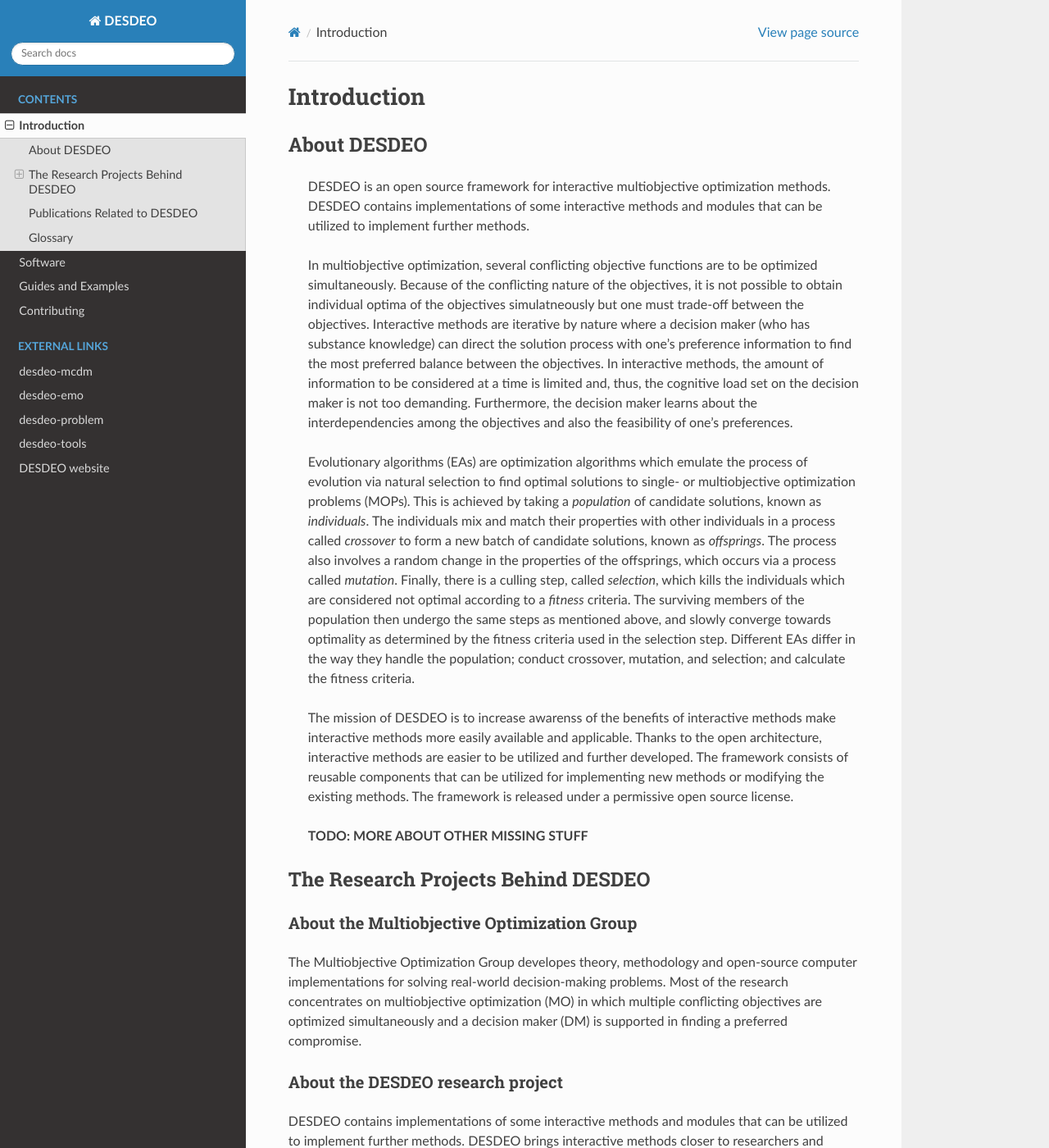
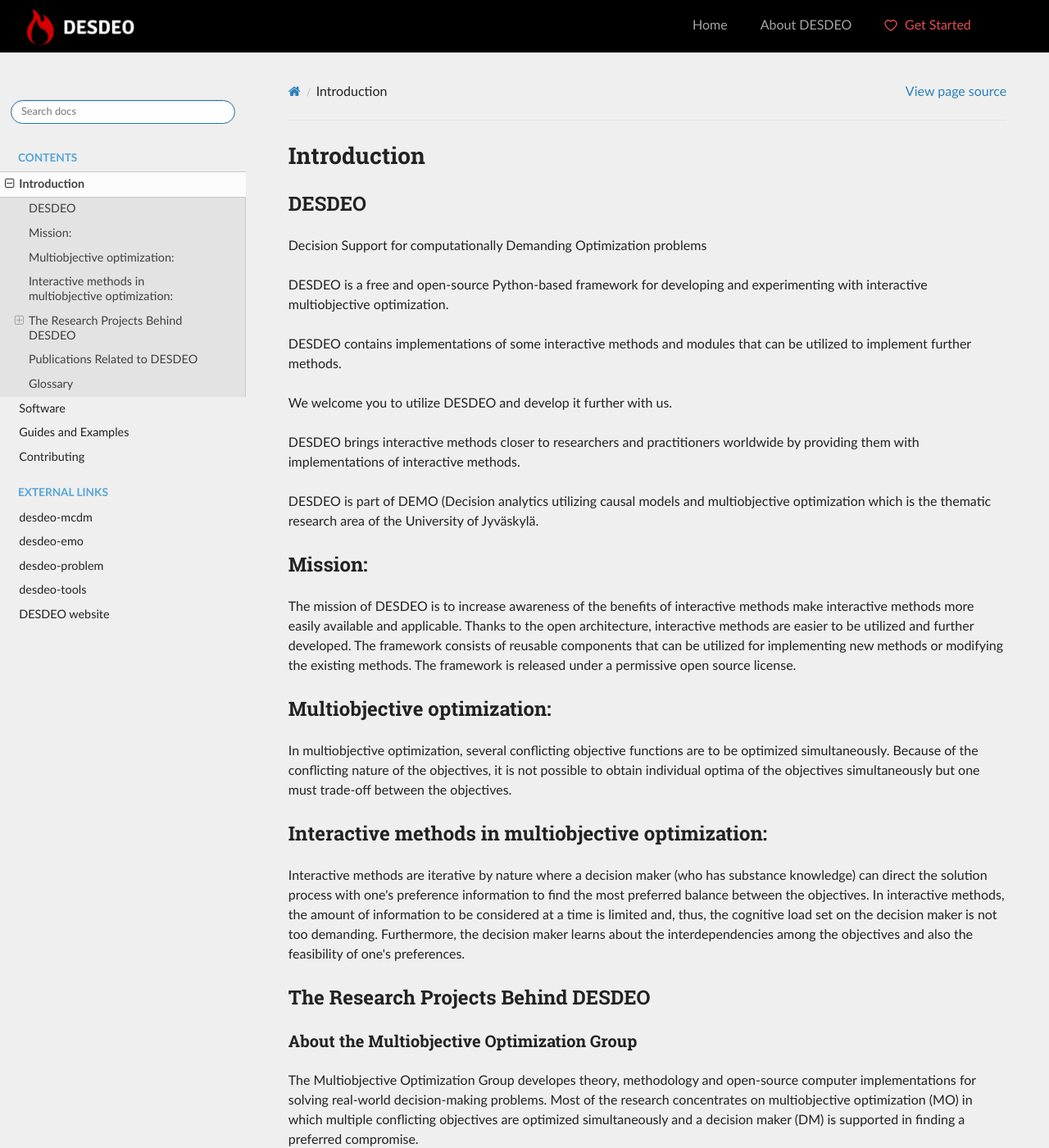
Before and after one commit to industrial-optimization-group/DESDEO, a Sphinx documentation site: the page built from docs/introduction.rst, in a window 1280 px wide and 1400 px high. Shown: the whole window at 82% size. Built offline with Sphinx 7.4.7 and the Read the Docs theme 2.0.0, drawn with Linux system fonts in a browser that asks for light colours.

Commit message:
Changes in layout

```diff
--- /dev/null
+++ b/docs/_templates/layout.html
@@ -0,0 +1,508 @@
+{% extends "!sphinx_rtd_theme/layout.html" %}
+
+{% block extrabody %}
+
+<div class="ge_header">
+  <a id="header-logo" href="index.html">
+    <img src="_static/desdeo_logo.png" alt="logo" style="width: 152px; height: auto;" />
+  </a>
+  <div id="header-actions">
+    <a class="header-item" href="index.html">Home</a>
+    <a class="header-item" href="introduction.html">About DESDEO</a>
+    <div id="sub-menu-header" onmouseover="document.getElementById('community-modal').style.height = '152px';"
+      onmouseout="document.getElementById('community-modal').style.height = '0';" class="header-item"
+      style="color:#e04e4e !important">
+      <i aria-label="icon: heart" style="margin-right:5px; position:relative; top:3px;">
+        <svg viewBox="64 64 896 896" focusable="false" class="" data-icon="heart" width="1em" height="1em"
+          fill="currentColor" aria-hidden="true">
+          <path
+            d="M923 283.6a260.04 260.04 0 0 0-56.9-82.8 264.4 264.4 0 0 0-84-55.5A265.34 265.34 0 0 0 679.7 125c-49.3 0-97.4 13.5-139.2 39-10 6.1-19.5 12.8-28.5 20.1-9-7.3-18.5-14-28.5-20.1-41.8-25.5-89.9-39-139.2-39-35.5 0-69.9 6.8-102.4 20.3-31.4 13-59.7 31.7-84 55.5a258.44 258.44 0 0 0-56.9 82.8c-13.9 32.3-21 66.6-21 101.9 0 33.3 6.8 68 20.3 103.3 11.3 29.5 27.5 60.1 48.2 91 32.8 48.9 77.9 99.9 133.9 151.6 92.8 85.7 184.7 144.9 188.6 147.3l23.7 15.2c10.5 6.7 24 6.7 34.5 0l23.7-15.2c3.9-2.5 95.7-61.6 188.6-147.3 56-51.7 101.1-102.7 133.9-151.6 20.7-30.9 37-61.5 48.2-91 13.5-35.3 20.3-70 20.3-103.3.1-35.3-7-69.6-20.9-101.9zM512 814.8S156 586.7 156 385.5C156 283.6 240.3 201 344.3 201c73.1 0 136.5 40.8 167.7 100.4C543.2 241.8 606.6 201 679.7 201c104 0 188.3 82.6 188.3 184.5 0 201.2-356 429.3-356 429.3z">
+          </path>
+        </svg>
+      </i>
+      Get Started
+      <div id="community-modal">
+        <ul>
+          <li>
+            <a href="guides.html">
+              <i class="anticon" style="font-size: 18px; position:relative; top:3px;"><svg viewBox="0 0 1024 1024"
+                  width="1em" height="1em" fill="currentColor">
+                  <g id="slack" stroke="none" stroke-width="1" fill="none" fill-rule="evenodd">
+                    <g id="slack-new-logo" transform="translate(128.000000, 126.000000)" fill-rule="nonzero">
+                      <path
+                        d="M273.39158,8.66682096e-15 C232.172648,0.0304936654 198.813645,33.5125382 198.84411,74.7704675 C198.813645,116.028397 232.203113,149.510441 273.422045,149.540935 L348,149.540935 L347.999979,74.8009611 C348.030444,33.5430319 314.640977,0.0609873307 273.39158,0 C273.422045,0 273.422045,0 273.39158,0 L273.39158,8.66682096e-15 Z M273.39158,199.428571 L74.5780177,199.428571 C33.3590858,199.459065 -0.0303815859,232.94111 8.32566395e-05,274.199039 C-0.0608464284,315.456968 33.328621,348.939013 74.5475529,349 L273.39158,349 C314.610512,348.969506 347.999979,315.487462 347.969514,274.229533 C347.999979,232.94111 314.610512,199.459065 273.39158,199.428571 Z"
+                        id="Shape" fill="#36C5F0"></path>
+                      <path
+                        d="M744.999979,274.199039 C745.030447,232.94111 711.638056,199.459065 670.415515,199.428571 C629.192975,199.459065 595.800584,232.94111 595.831052,274.199039 L595.831031,349 L670.415515,349 C711.638056,348.969506 745.030447,315.487462 744.999979,274.199039 Z M546.138543,274.199039 L546.138543,74.7704675 C546.169011,33.5430319 512.807088,0.0609873307 471.584547,0 C430.362006,0.0304936654 396.969616,33.5125382 397.000083,74.7704675 L397.000083,274.199039 C396.939148,315.456968 430.331539,348.939013 471.55408,349 C512.77662,348.969506 546.169011,315.487462 546.138543,274.199039 Z"
+                        id="Shape" fill="#2EB67D"></path>
+                      <path
+                        d="M471.577955,748 C512.796887,747.969509 546.186355,714.49039 546.15589,673.236065 C546.186355,631.98174 512.796887,598.502621 471.577955,598.47213 L397,598.47213 L397.000021,673.236065 C396.969556,714.459899 430.359023,747.939018 471.577955,748 Z M471.577955,548.558361 L670.421982,548.558361 C711.640914,548.52787 745.030382,515.048751 744.999917,473.794426 C745.060846,432.540101 711.671379,399.060982 670.452447,399 L471.60842,399 C430.389488,399.030491 397.000021,432.50961 397.030486,473.763935 C397.000021,515.048751 430.359023,548.52787 471.577955,548.558361 L471.577955,548.558361 Z"
+                        id="Shape" fill="#ECB22E"></path>
+                      <path
+                        d="M2.08325354e-05,473.770467 C-0.0304466772,515.028397 33.361944,548.510441 74.5844846,548.540935 C115.807025,548.510441 149.199416,515.028397 149.168948,473.770467 L149.168969,399 L74.5844846,399 C33.361944,399.030494 -0.0304466772,432.512538 2.08325354e-05,473.770467 Z M198.861457,473.770467 L198.861457,673.199039 C198.800522,714.456968 232.192912,747.939013 273.415453,748 C314.637994,747.969506 348.030384,714.487462 347.999917,673.229533 L347.999917,473.831455 C348.060852,432.573526 314.668461,399.091481 273.44592,399.030494 C232.192912,399.030494 198.830989,432.512538 198.861457,473.770467 C198.861457,473.770467 198.861457,473.800961 198.861457,473.770467 L198.861457,473.770467 Z"
+                        id="Shape" fill="#E01E5A"></path>
+                    </g>
+                  </g>
+                </svg>
+              </i>
+              Guides and Examples
+            </a>
+          </li>
+          <li>
+            <a href="contributing.html"><i class="anticon" style="font-size: 18px; position:relative; top:3px;"><svg
+                  width="1em" height="1em" fill="currentColor" viewBox="0 0 1024 1024">
+                  <path
+                    d="M511.6 76.3C264.3 76.2 64 276.4 64 523.5 64 718.9 189.3 885 363.8 946c23.5 5.9 19.9-10.8 19.9-22.2v-77.5c-135.7 15.9-141.2-73.9-150.3-88.9C215 726 171.5 718 184.5 703c30.9-15.9 62.4 4 98.9 57.9 26.4 39.1 77.9 32.5 104 26 5.7-23.5 17.9-44.5 34.7-60.8-140.6-25.2-199.2-111-199.2-213 0-49.5 16.3-95 48.3-131.7-20.4-60.5 1.9-112.3 4.9-120 58.1-5.2 118.5 41.6 123.2 45.3 33-8.9 70.7-13.6 112.9-13.6 42.4 0 80.2 4.9 113.5 13.9 11.3-8.6 67.3-48.8 121.3-43.9 2.9 7.7 24.7 58.3 5.5 118 32.4 36.8 48.9 82.7 48.9 132.3 0 102.2-59 188.1-200 212.9a127.5 127.5 0 0 1 38.1 91v112.5c.8 9 0 17.9 15 17.9 177.1-59.7 304.6-227 304.6-424.1 0-247.2-200.4-447.3-447.5-447.3z">
+                  </path>
+                </svg></i>
+              Contribute
+            </a>
+          </li>
+        </ul>
+      </div>
+    </div>
+  </div>
+  <div id="header-mobile">
+    <i onmouseover="document.getElementById('mobile-modal').style.height = '310px';"
+      onmouseout="document.getElementById('mobile-modal').style.height = '0';" class="fa fa-ellipsis-h" style="
+    					position: absolute;
+					    right: 16px;
+					    top: 16px;
+					    font-size: 22px;
+					    color: #ffffff9e;
+				"></i>
+    <div id="mobile-modal">
+      <ul>
+        <li>
+          <a class="header-item-mobile" href="https://docs.greatexpectations.io/en/latest/">Home</a>
+        </li>
+        <li>
+          <a class="header-item-mobile" href="https://greatexpectations.io/case-studies">About DESDEO</a>
+        </li>
+        <li>
+          <a href="https://greatexpectations.io/slack">
+            <i class="anticon" style="font-size: 18px; position:relative; top:3px;">
+              <svg viewBox="0 0 1024 1024" width="1em" height="1em" fill="currentColor">
+                <g id="slack" stroke="none" stroke-width="1" fill="none" fill-rule="evenodd">
+                  <g id="slack-new-logo" transform="translate(128.000000, 126.000000)" fill-rule="nonzero">
+                    <path
+                      d="M273.39158,8.66682096e-15 C232.172648,0.0304936654 198.813645,33.5125382 198.84411,74.7704675 C198.813645,116.028397 232.203113,149.510441 273.422045,149.540935 L348,149.540935 L347.999979,74.8009611 C348.030444,33.5430319 314.640977,0.0609873307 273.39158,0 C273.422045,0 273.422045,0 273.39158,0 L273.39158,8.66682096e-15 Z M273.39158,199.428571 L74.5780177,199.428571 C33.3590858,199.459065 -0.0303815859,232.94111 8.32566395e-05,274.199039 C-0.0608464284,315.456968 33.328621,348.939013 74.5475529,349 L273.39158,349 C314.610512,348.969506 347.999979,315.487462 347.969514,274.229533 C347.999979,232.94111 314.610512,199.459065 273.39158,199.428571 Z"
+                      id="Shape" fill="#36C5F0"></path>
+                    <path
+                      d="M744.999979,274.199039 C745.030447,232.94111 711.638056,199.459065 670.415515,199.428571 C629.192975,199.459065 595.800584,232.94111 595.831052,274.199039 L595.831031,349 L670.415515,349 C711.638056,348.969506 745.030447,315.487462 744.999979,274.199039 Z M546.138543,274.199039 L546.138543,74.7704675 C546.169011,33.5430319 512.807088,0.0609873307 471.584547,0 C430.362006,0.0304936654 396.969616,33.5125382 397.000083,74.7704675 L397.000083,274.199039 C396.939148,315.456968 430.331539,348.939013 471.55408,349 C512.77662,348.969506 546.169011,315.487462 546.138543,274.199039 Z"
+                      id="Shape" fill="#2EB67D"></path>
+                    <path
+                      d="M471.577955,748 C512.796887,747.969509 546.186355,714.49039 546.15589,673.236065 C546.186355,631.98174 512.796887,598.502621 471.577955,598.47213 L397,598.47213 L397.000021,673.236065 C396.969556,714.459899 430.359023,747.939018 471.577955,748 Z M471.577955,548.558361 L670.421982,548.558361 C711.640914,548.52787 745.030382,515.048751 744.999917,473.794426 C745.060846,432.540101 711.671379,399.060982 670.452447,399 L471.60842,399 C430.389488,399.030491 397.000021,432.50961 397.030486,473.763935 C397.000021,515.048751 430.359023,548.52787 471.577955,548.558361 L471.577955,548.558361 Z"
+                      id="Shape" fill="#ECB22E"></path>
+                    <path
+                      d="M2.08325354e-05,473.770467 C-0.0304466772,515.028397 33.361944,548.510441 74.5844846,548.540935 C115.807025,548.510441 149.199416,515.028397 149.168948,473.770467 L149.168969,399 L74.5844846,399 C33.361944,399.030494 -0.0304466772,432.512538 2.08325354e-05,473.770467 Z M198.861457,473.770467 L198.861457,673.199039 C198.800522,714.456968 232.192912,747.939013 273.415453,748 C314.637994,747.969506 348.030384,714.487462 347.999917,673.229533 L347.999917,473.831455 C348.060852,432.573526 314.668461,399.091481 273.44592,399.030494 C232.192912,399.030494 198.830989,432.512538 198.861457,473.770467 C198.861457,473.770467 198.861457,473.800961 198.861457,473.770467 L198.861457,473.770467 Z"
+                      id="Shape" fill="#E01E5A"></path>
+                  </g>
+                </g>
+              </svg>
+            </i>
+            Guides and Examples
+          </a>
+        </li>
+        <li>
+          <a href="#contributing"><i class="anticon" style="font-size: 18px; position:relative; top:3px;"><svg
+                width="1em" height="1em" fill="currentColor" viewBox="0 0 1024 1024">
+                <path
+                  d="M511.6 76.3C264.3 76.2 64 276.4 64 523.5 64 718.9 189.3 885 363.8 946c23.5 5.9 19.9-10.8 19.9-22.2v-77.5c-135.7 15.9-141.2-73.9-150.3-88.9C215 726 171.5 718 184.5 703c30.9-15.9 62.4 4 98.9 57.9 26.4 39.1 77.9 32.5 104 26 5.7-23.5 17.9-44.5 34.7-60.8-140.6-25.2-199.2-111-199.2-213 0-49.5 16.3-95 48.3-131.7-20.4-60.5 1.9-112.3 4.9-120 58.1-5.2 118.5 41.6 123.2 45.3 33-8.9 70.7-13.6 112.9-13.6 42.4 0 80.2 4.9 113.5 13.9 11.3-8.6 67.3-48.8 121.3-43.9 2.9 7.7 24.7 58.3 5.5 118 32.4 36.8 48.9 82.7 48.9 132.3 0 102.2-59 188.1-200 212.9a127.5 127.5 0 0 1 38.1 91v112.5c.8 9 0 17.9 15 17.9 177.1-59.7 304.6-227 304.6-424.1 0-247.2-200.4-447.3-447.5-447.3z">
+                </path>
+              </svg></i>
+            Contribute
+          </a>
+        </li>
+      </ul>
+    </div>
+  </div>
+</div>
+{% endblock %}
+
+
+
+{% block footer %} {{ super() }}
+
+<style>
+  /* Sidebar header (and topbar for mobile) */
+  /*.wy-side-nav-search,
+  .wy-nav-top {
+    background: #00ff00;
+  }*/
+
+  /* Sidebar */
+  /*.wy-nav-side {
+    background: #ff0000;
+  }
+
+  .wy-nav-content {
+    margin: 0;
+    padding: 0;
+  }*/
+
+  /*GE HEADER STYLES*/
+
+  .ge_header {
+    background-color: rgb(0, 0, 0);
+    position: fixed;
+    z-index: 10000;
+    height: 64px;
+    width: 100%;
+    top: 0;
+  }
+
+  #header-logo {
+    overflow: hidden;
+    padding-left: 24px;
+    float: left;
+    line-height: 64px;
+    text-decoration: none;
+    height: auto;
+  }
+
+  #header-logo img {
+    display: inline;
+    vertical-align: middle;
+    margin-right: 16px;
+    max-width: 224px;
+    width: 100%;
+    margin-bottom: 0;
+  }
+
+  #header-actions {
+    float: right;
+    flex: 0 0 auto;
+    padding: 8px;
+    white-space: nowrap;
+    line-height: 46px;
+    font-size: 16px;
+  }
+
+  .header-item {
+    display: inline-block;
+    vertical-align: bottom;
+    padding: 0 20px;
+    display: block;
+    color: rgba(255, 255, 255, 0.65) !important;
+    float: left;
+    border-bottom: 2px solid transparent;
+    transition: border-bottom 0.3s cubic-bezier(0.645, 0.045, 0.355, 1),
+      background 0.3s cubic-bezier(0.645, 0.045, 0.355, 1),
+      padding 0.15s cubic-bezier(0.645, 0.045, 0.355, 1);
+  }
+
+  .header-item-mobile {
+    display: inline-block;
+    vertical-align: bottom;
+    padding: 0 20px;
+    display: block;
+    color: rgba(7, 7, 7, 0.65) !important;
+    float: left;
+    border-bottom: 2px solid transparent;
+    transition: border-bottom 0.3s cubic-bezier(0.645, 0.045, 0.355, 1),
+      background 0.3s cubic-bezier(0.645, 0.045, 0.355, 1),
+      padding 0.15s cubic-bezier(0.645, 0.045, 0.355, 1);
+  }
+
+  #header-actions a:hover {
+    color: #e04e4e !important;
+    border-bottom: 2px solid #e04e4e;
+    transition: border-bottom 0.3s cubic-bezier(0.645, 0.045, 0.355, 1),
+      background 0.3s cubic-bezier(0.645, 0.045, 0.355, 1),
+      padding 0.15s cubic-bezier(0.645, 0.045, 0.355, 1);
+  }
+
+  #community-modal {
+    background: #fff;
+    min-width: 172px;
+    border-radius: 4px;
+    height: 0px;
+    transition: all 0.3s ease-in-out;
+    overflow: hidden;
+    position: relative;
+    margin-right: -24px;
+  }
+
+  #community-modal ul {
+    margin: 0;
+    padding: 0;
+    list-style: none;
+  }
+
+  #community-modal li {
+    margin-bottom: 8px;
+    padding: 0 16px 0 28px;
+    height: 40px;
+    border: none !important;
+    margin-top: 4px;
+    overflow: hidden;
+    font-size: 14px;
+    line-height: 40px;
+    text-overflow: ellipsis;
+  }
+
+  #community-modal a {
+    border-bottom: none !important;
+  }
+
+  #mobile-modal {
+    background: #fff;
+    border-radius: 4px;
+    height: 0px;
+    transition: all 0.3s ease-in-out;
+    overflow: hidden;
+    position: relative;
+    top: 37px;
+  }
+
+  #mobile-modal ul {
+    margin: 0;
+    padding: 0;
+    list-style: none;
+  }
+
+  #mobile-modal li {
+    margin-bottom: 8px;
+    padding: 0 0px 0 16px;
+    height: 40px;
+    border: none !important;
+    margin-top: 4px;
+    overflow: hidden;
+    font-size: 14px;
+    line-height: 40px;
+    text-overflow: ellipsis;
+    float: left;
+  }
+
+  #mobile-modal a {
+    border-bottom: none !important;
+  }
+
+  #header-mobile {
+    display: none;
+  }
+
+  #discourse-comments {
+    padding: 16px;
+    margin-bottom: 32px;
+    background-color: #fff;
+  }
+
+  @media only screen and (max-width: 768px) {
+    #header-actions {
+      display: none;
+    }
+
+    #header-mobile {
+      display: block;
+    }
+  }
+
+  .rst-content .sidebar {
+    margin-top: 90px !important;
+  }
+
+
+  h1,
+  h2,
+  h3 {
+    padding-top: 80px;
+    margin-top: -80px;
+  }
+
+  body {
+    background-color: #efefef;
+    color: #2b354f;
+  }
+
+  a {
+    cursor: pointer;
+  }
+
+
+  .wy-side-nav-search>a,
+  .wy-side-nav-search .wy-dropdown>a {
+    display: none !important;
+  }
+
+  .wy-side-nav-search {
+    padding-top: 72px;
+  }
+
+  .wy-nav-content {
+    width: auto !important;
+    max-width: max-content !important;
+  }
+
+  .wy-body-for-nav {
+    background-color: #efefef;
+    padding-top: 72px;
+  }
+
+  .section {
+    max-width: 800px;
+  }
+
+  .widetable {
+    min-width: 1000px !important;
+  }
+
+  .wy-side-scroll {
+    background: #efefef;
+  }
+
+  .wy-nav-top {
+    background: #ffffff;
+    color: rgba(0, 0, 0, 0.65) !important;
+    position: fixed;
+    top: 90px;
+    font-size: 13px;
+  }
+
+  .wy-nav-top a {
+    display: none;
+  }
+
+  .wy-nav-top i {
+    font-size: 24px;
+  }
+
+  .wy-nav-content {
+    color: #222222;
+    background: #efefef;
+  }
+
+  .wy-nav-content-wrap {
+    background: #efefef;
+  }
+
+  .wy-side-nav-search {
+    background: #efefef;
+  }
+
+  .wy-menu-vertical a {
+    color: #222222;
+  }
+
+  .wy-menu-vertical a:hover {
+    color: #333333;
+    background: #e04e4e;
+  }
+
+  .wy-nav-side {
+    background: #efefef;
+    top: 50px;
+  }
+
+  /* Applied on main index:sections. */
+  /* Start section description. */
+  @media screen and (min-width: 450px) {
+    .tocdescr {
+      display: flex;
+      display: -webkit-flex;
+      flex-flow: row wrap;
+      -webkit-flex-flow: row wrap;
+      justify-content: space-between;
+      -webkit-justify-content: space-between;
+      align-items: flex-start;
+      -webkit-align-items: flex-start;
+      align-content: flex-start;
+      -webkit-align-content: flex-start;
+      list-style-type: none;
+      margin-bottom: 10px;
+    }
+
+    /* Dan Andreasson on Stack Overflow. */
+    .tocdescr:after {
+      content: "";
+      flex: 1 0 33.3%;
+      -webkit-flex: 1 0 33.3%;
+      margin-left: 45px;
+      align-self: stretch;
+      -webkit-align-self: stretch;
+    }
+  }
+
+  @media screen and (max-width: 450px) {
+    .tocdescr {
+      display: flex;
+      display: -webkit-flex;
+      flex-flow: column wrap;
+      -webkit-flex-flow: column wrap;
+      justify-content: space-between;
+      -webkit-justify-content: space-between;
+      align-items: flex-start;
+      -webkit-align-items: flex-start;
+      align-content: flex-start;
+      -webkit-align-content: flex-start;
+      list-style-type: none;
+      margin-bottom: 10px;
+    }
+
+    .tocdescr:after {
+      content: "";
+      flex: none;
+      -webkit-flex: none;
+    }
+  }
+
+  .descr {
+    flex: 2 0 33.3%;
+    -webkit-flex: 2 0 33.3%;
+    margin: 10px 15px;
+    border-radius: .3em;
+    user-select: none;
+  }
+
+  .descr div.figure {
+    margin-bottom: 0px;
+    display: block;
+  }
+
+  .descr img {
+    border-top-left-radius: .3em;
+    border-top-right-radius: .3em;
+  }
+
+  .descr dl {
+    margin-bottom: 10px
+  }
+
+  .descr dl dt>a {
+    display: block;
+    width: 100%;
+    margin-bottom: 10px;
+  }
+
+  .descr dl dt a em,
+  .descr dl dt a span {
+    font-weight: bold;
+    font-style: normal;
+    font-size: 1.3em;
+  }
+
+  .descr dl dt {
+    padding: 18px 15px 0px !important
+  }
+
+  .descr dl dd {
+    padding: 0px 15px;
+    font-style: normal;
+    margin: 0px;
+    color: #808080;
+    font-size: 90%;
+  }
+
+  .descr {
+    box-shadow: rgba(0, 0, 0, 0.05) 0px 1px 4px 0px,
+      rgba(211, 216, 223, 0.33) 0px 15px 20px -1px;
+  }
+
+  #getting-started .descr {
+    box-shadow: none;
+  }
+
+  /* End section description. */
+</style>
+{% endblock %}
--- a/docs/conf.py
+++ b/docs/conf.py
@@ -52,6 +52,9 @@
 # relative to this directory. They are copied after the builtin static files,
 # so a file named "default.css" will overwrite the builtin "default.css".
 html_static_path = ["_static"]
+html_logo = "_static/desdeo_logo.png"
+
+master_doc = "index"
 
 intersphinx_mapping = {
     "desdeo-mcdm": ("https://desdeo-mcdm.readthedocs.io/en/latest/", None),
--- a/docs/introduction.rst
+++ b/docs/introduction.rst
@@ -1,53 +1,36 @@
 Introduction
 ============
 
-About DESDEO
-------------
+DESDEO
+------
 
- DESDEO is an open source framework for interactive multiobjective
- optimization methods. DESDEO contains implementations of some interactive
- methods and modules that can be utilized to implement further methods.
+Decision Support for computationally Demanding Optimization problems
 
- In multiobjective optimization, several conflicting objective functions are
- to be optimized simultaneously. Because of the conflicting nature of the
- objectives, it is not possible to obtain individual optima of the objectives
- simulatneously but one must trade-off between the objectives. Interactive
- methods are iterative by nature where a decision maker (who has substance
- knowledge) can direct the solution process with one's preference information
- to find the most preferred balance between the objectives. In interactive
- methods, the amount of information to be considered at a time is limited
- and, thus, the cognitive load set on the decision maker is not too
- demanding. Furthermore, the decision maker learns about the
- interdependencies among the objectives and also the feasibility of one's
- preferences.
+DESDEO is a free and open-source Python-based framework for developing and experimenting with interactive multiobjective optimization.
 
- Evolutionary algorithms (EAs) are optimization algorithms which emulate the process of
- evolution via natural selection to find optimal solutions to single- or multiobjective
- optimization problems (MOPs).
- This is achieved by taking a *population* of candidate solutions, known as
- *individuals*.
- The individuals mix and match their properties with other individuals in a process
- called *crossover* to form a new batch of candidate solutions, known as *offsprings*.
- The process also involves a random change in the properties of the offsprings, which
- occurs via a process called *mutation*.
- Finally, there is a culling step, called *selection*, which kills the individuals which
- are considered not optimal according to a *fitness* criteria.
- The surviving members of the population then undergo the same steps as mentioned above,
- and slowly converge towards optimality as determined by the fitness criteria used in the
- selection step.
- Different EAs differ in the way they handle the population; conduct crossover, mutation,
- and selection; and calculate the fitness criteria.
+DESDEO contains implementations of some interactive methods and modules that can be utilized to implement further methods.
 
- The mission of DESDEO is to increase awarenss of the benefits of interactive
- methods make interactive methods more easily available and applicable.
- Thanks to the open architecture, interactive methods are easier to be
- utilized and further developed. The framework consists of reusable
- components that can be utilized for implementing new methods or modifying
- the existing methods. The framework is released under a permissive open
- source license.
+We welcome you to utilize DESDEO and develop it further with us.
+
+DESDEO brings interactive methods closer to researchers and practitioners worldwide by providing them with implementations of interactive methods.
+
+DESDEO is part of DEMO (Decision analytics utilizing causal models and multiobjective optimization which is the thematic research area of the University of Jyväskylä.
 
 
- **TODO: MORE ABOUT OTHER MISSING STUFF**
+Mission:
+--------
+
+The mission of DESDEO is to increase awareness of the benefits of interactive methods make interactive methods more easily available and applicable. Thanks to the open architecture, interactive methods are easier to be utilized and further developed. The framework consists of reusable components that can be utilized for implementing new methods or modifying the existing methods. The framework is released under a permissive open source license.
+
+Multiobjective optimization:
+----------------------------
+
+In multiobjective optimization, several conflicting objective functions are to be optimized simultaneously. Because of the conflicting nature of the objectives, it is not possible to obtain individual optima of the objectives simultaneously but one must trade-off between the objectives.
+
+Interactive methods in multiobjective optimization:
+---------------------------------------------------
+
+Interactive methods are iterative by nature where a decision maker (who has substance knowledge) can direct the solution process with one\'s preference information to find the most preferred balance between the objectives. In interactive methods, the amount of information to be considered at a time is limited and, thus, the cognitive load set on the decision maker is not too demanding. Furthermore, the decision maker learns about the interdependencies among the objectives and also the feasibility of one\'s preferences.
 
 The Research Projects Behind DESDEO
 -----------------------------------
```
Also changed, not shown: docs/index.rst (+53 -0 lines), docs/_static/desdeo_logo.png (added), docs/_templates/desdeo_logo.png (added), docs/images/desdeo_emo.png (added), docs/images/desdeo_mcdm.png (added), docs/images/desdeo_problem.png (added), docs/images/desdeo_tools.png (added).
